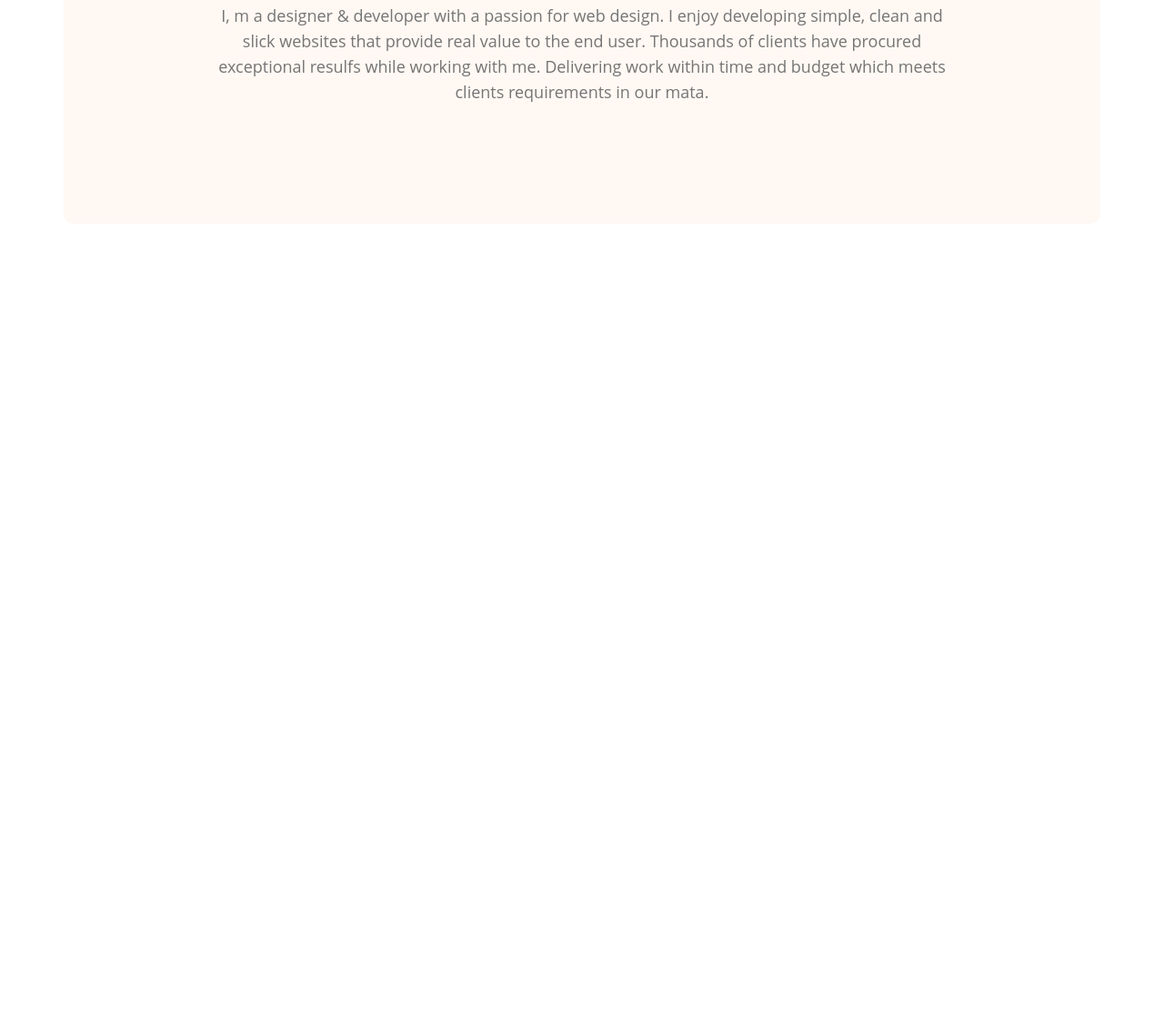
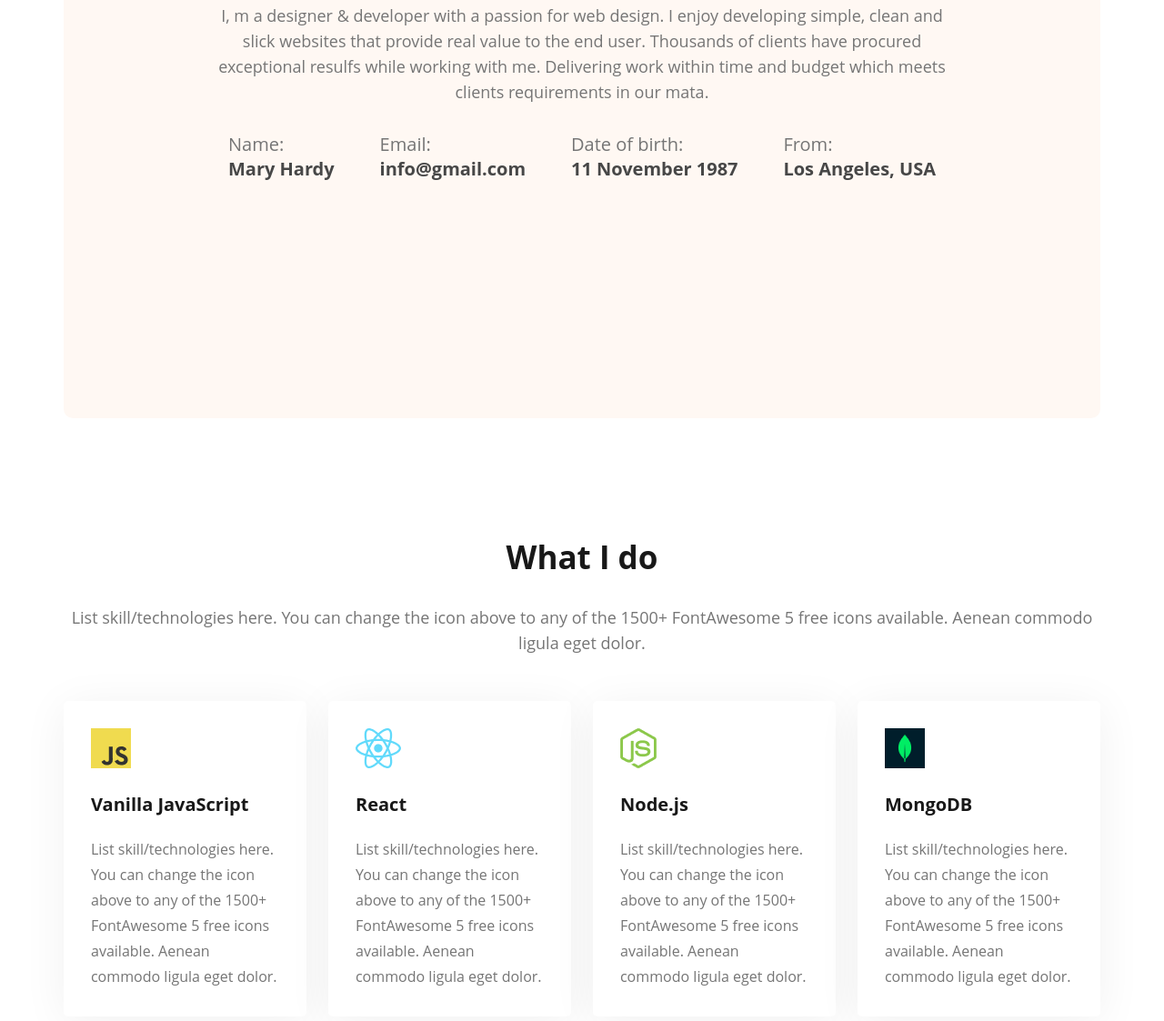
Before and after one commit to Jakir-Jim/Devoloper-portfolio, a plain HTML site: page index.html in a window 1280 px wide. Shown: the part 1173-2296 px from the top of the page at 91% size. Before the commit the page ends 1549 px from the top, so only its background shows below. Drawn offline with Linux system fonts and the light colour scheme.

Commit message:
new-added

```diff
--- a/index.html
+++ b/index.html
@@ -41,6 +41,54 @@
             <h3 class="
             section-title">About Me</h3>
             <p class="section-paragraph">I, m a designer & developer with a passion for web design. I enjoy developing simple, clean and slick websites that provide real value to the end user. Thousands of clients have procured exceptional resulfs while working with me. Delivering work within time and budget which meets clients requirements in our mata.</p>
+
+            <div class="about-info-container">
+                <div class="about-info">
+                    <p class="info-title">Name:</p>
+                    <p class="info-description">Mary Hardy </p>
+                </div>
+                <div class="about-info">
+                    <p class="info-title">Email:</p>
+                    <p class="info-description">info@gmail.com</p>
+                </div>
+                <div class="about-info">
+                    <p class="info-title">Date of birth:</p>
+                    <p class="info-description">11 November 1987</p>
+                </div>
+                <div class="about-info">
+                    <p class="info-title">From:</p>
+                    <p class="info-description">Los Angeles, USA</p>
+                </div>
+            </div>
+        </section>
+
+        <!-- What i do section -->
+        <section class="what-i-do">
+            <h3 class="section-title">What I do</h3>
+            <p class="section-paragraph">List skill/technologies here. You can change the icon above to any of the 1500+ FontAwesome 5 free icons available. Aenean commodo ligula eget dolor.</p>
+
+            <div class="skills-container">
+                <div class="skills">
+                    <img src="Images/icons/js.png" alt="Javascript">
+                    <p class="skills-title">Vanilla JavaScript</p>
+                    <p class="skills-description">List skill/technologies here. You can change the icon above to any of the 1500+ FontAwesome 5 free icons available. Aenean commodo ligula eget dolor.</p>
+                </div>
+                <div class="skills">
+                    <img src="Images/icons/react.png" alt="REact">
+                    <p class="skills-title">React</p>
+                    <p class="skills-description">List skill/technologies here. You can change the icon above to any of the 1500+ FontAwesome 5 free icons available. Aenean commodo ligula eget dolor.</p>
+                </div>
+                <div class="skills">
+                    <img src="Images/icons/nodejs.png" alt="Note Js">
+                    <p class="skills-title">Node.js</p>
+                    <p class="skills-description">List skill/technologies here. You can change the icon above to any of the 1500+ FontAwesome 5 free icons available. Aenean commodo ligula eget dolor.</p>
+                </div>
+                <div class="skills">
+                    <img src="Images/icons/mongo.png" alt="MongoDB" class="skills-img">
+                    <p class="skills-title">MongoDB</p>
+                    <p class="skills-description">List skill/technologies here. You can change the icon above to any of the 1500+ FontAwesome 5 free icons available. Aenean commodo ligula eget dolor.</p>
+                </div>
+            </div>
         </section>
     </main>
 
--- a/styles/style.css
+++ b/styles/style.css
@@ -24,6 +24,12 @@
     background-repeat: no-repeat;
     background-position: bottom right, left;
     margin-bottom: 130px;
+}
+.header img{
+
+    margin-right: -174px;
+
+
 }
 
 
@@ -105,3 +111,65 @@ main{
     text-align: center;
     color: #757575;
 }
+
+.about-info-container{
+    display: flex;
+    justify-content: space-around;
+    margin-top: 30px;
+    margin-bottom: 130px;
+}
+.about .info-title{
+    font-weight: 400;
+    font-size: 20px;
+    color: #757575;
+
+}
+.about .info-description{
+    font-weight: 700;
+    font-size: 20px;
+    color: #474747;
+}
+
+/* what i do styles */
+.what-i-do{
+    margin-bottom: 50px;
+}
+
+.skills-container{
+    margin-top: 50px;
+    display: flex;
+    gap: 24px;
+    margin-bottom: 130px;
+}
+
+.skills{
+    background: #FFFFFF;
+    box-shadow: 0px 6px 50px rgba(0, 0, 0, 0.06);
+    border-radius: 5px;
+}
+.skills:hover{
+    box-shadow: 1px 5px 50px rgb(234, 167, 167);
+    transition: 1s;
+}
+
+
+.skills-container img{
+    padding: 0px 30px;
+    margin-top: 30px;
+    margin-bottom: 20px;
+}
+.skills-title{
+    font-weight: 700;
+    font-size: 20px;
+    line-height: 30px;
+    color: #181818;
+    padding: 0px 30px;
+    margin-bottom: 20px;
+}
+.skills-description{
+    font-weight: 400;
+    font-size: 16px;
+    line-height: 28px;
+    color: #757575;
+    padding: 0px 30px 30px;
+}
```
